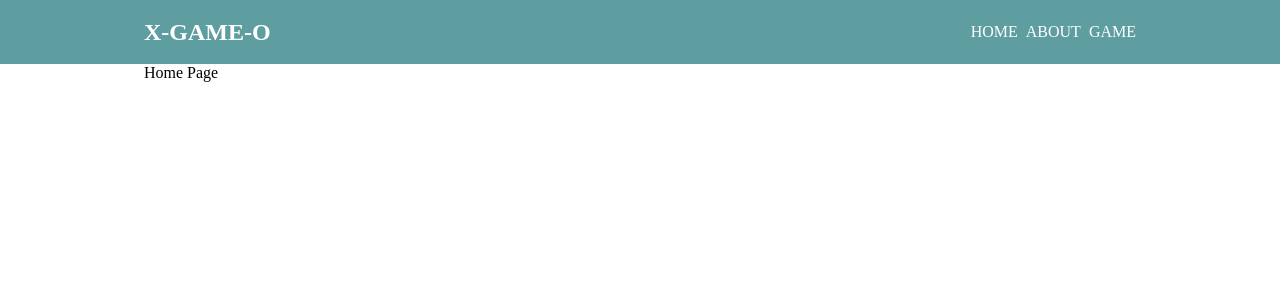
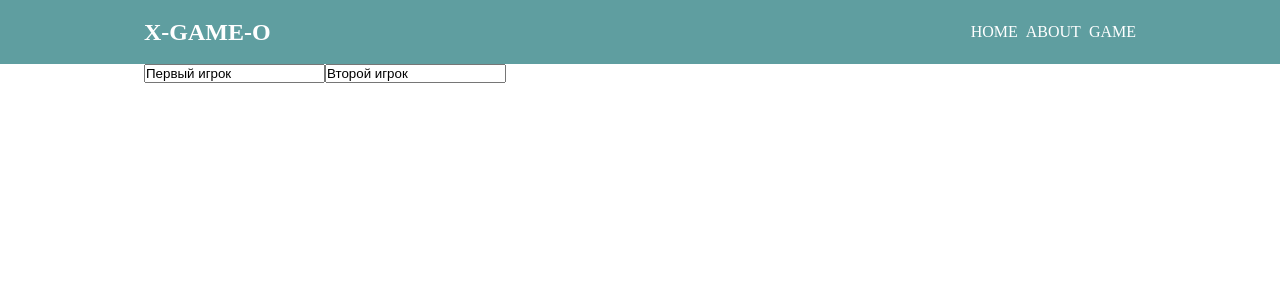
Before and after one commit to bebeto123g/x-game, a React (Create React App) app: page / in a window 1280 px wide. Shown: the top 300 px of the page. Built offline with nearby package versions, Linux system fonts and the light colour scheme.

Commit message:
set user name

```diff
--- a/src/components/GameGrid/GameGrid.tsx
+++ b/src/components/GameGrid/GameGrid.tsx
@@ -1,6 +1,6 @@
 import React, { MouseEvent } from 'react';
-import { useDispatch, useSelector } from 'react-redux';
-import { RootStateType } from '../../store';
+import { useDispatch } from 'react-redux';
+import { useAppSelector } from '../../store';
 import { setCell } from '../../store/game/actions';
 import './GameGrid.scss';
 
@@ -8,7 +8,7 @@ import './GameGrid.scss';
 //
 
 const GameGrid = () => {
-    const { game, users } = useSelector((state: RootStateType) => state);
+    const { game, users } = useAppSelector((state) => state);
     const dispatch = useDispatch();
 
     const clickHandler = (event: MouseEvent<HTMLDivElement>) => {
--- /dev/null
+++ b/src/components/InputNamePlayer/InputNamePlayer.scss
@@ -0,0 +1,3 @@
+.input-player {
+
+}
--- /dev/null
+++ b/src/components/InputNamePlayer/InputNamePlayer.tsx
@@ -0,0 +1,23 @@
+import React, { FC, FocusEvent } from 'react';
+import './InputNamePlayer.scss';
+
+interface InputNamePlayerType {
+    name: string;
+    id: 0 | 1;
+    callback: (e: FocusEvent<HTMLInputElement>) => void;
+}
+
+const InputNamePlayer: FC<InputNamePlayerType> = ({ name, id, callback }) => {
+    return (
+        <input
+            className="input-player"
+            type="text"
+            name={String(id)}
+            id={String(id)}
+            defaultValue={name}
+            onBlur={callback}
+        />
+    );
+};
+
+export default InputNamePlayer;
--- a/src/store/game/actions.tsx
+++ b/src/store/game/actions.tsx
@@ -9,7 +9,7 @@ type GameSetStepProps = {
 };
 
 type GameThunkActionType = ThunkAction<void, RootStateType, any, GameActionsType>;
-// type GameThunkAction = ThunkAction<Promise<void>, RootStateType, "extraArguments", any>; для async await dispatch
+// type GameThunkAction = ThunkAction<Promise<void>, RootStateType, "extraArguments", GameActionsType>; для async await dispatch
 
 export const setCell = (id: string, value: 0 | 1): GameThunkActionType => {
     return (dispatch, getState) => {
--- a/src/store/users/actions.tsx
+++ b/src/store/users/actions.tsx
@@ -1,5 +1,9 @@
 import { UsersTypes } from './reducer';
 
-
-export const setUser = (id: 0 | 1, name: string, color?: string, ) => ({ type: UsersTypes.set, name, color, id });
+export const setUser = (id: 0 | 1, name: string, color?: string) => ({
+    type: UsersTypes.set,
+    name,
+    color,
+    id,
+});
 export const setNameUser = () => ({ type: UsersTypes.setName });
--- a/src/store/users/reducer.tsx
+++ b/src/store/users/reducer.tsx
@@ -4,8 +4,8 @@ import * as actions from './actions';
 type GametActionsType = GetActionsType<typeof actions>;
 
 const initState = [
-    { name: 'Первый игрок', color: 'orange', id: 0 },
-    { name: 'Второй игрок', color: 'green', id: 1 },
+    { name: 'Первый игрок', color: 'orange', id: 0 as 0 | 1 },
+    { name: 'Второй игрок', color: 'green', id: 1 as 0 | 1 },
 ];
 
 // имена нужно будет записывать вначале, так же можно будет выбрать цвет
@@ -34,11 +34,10 @@ export function usersReducer(state = initState, action: GametActionsType): typeo
                 ...state[action.id],
                 name: action.name,
                 color: action.color || newState[action.id].color,
-            }
+            };
 
-            return [ ...newState];
+            return [...newState];
         }
-
 
         case UsersTypes.setName:
             return { ...initState };
--- a/src/views/Home.tsx
+++ b/src/views/Home.tsx
@@ -1,9 +1,33 @@
-import React from 'react';
+import React, { useCallback, FocusEvent } from 'react';
+import InputNamePlayer from '../components/InputNamePlayer/InputNamePlayer';
+import { useAppSelector } from '../store';
+import { useDispatch } from 'react-redux';
+import { setUser } from '../store/users/actions';
 
 const Home = () => {
+    const users = useAppSelector((state) => state.users);
+    const dispatch = useDispatch();
+
+    const handlerName = useCallback(
+        (e: FocusEvent<HTMLInputElement>) => {
+            const value = e.target.value;
+            const id = Number(e.target.id);
+            if (id !== 0 && id !== 1) {
+                throw new Error('ошибка id');
+            }
+            if (value === users[id].name) {
+                return;
+            }
+
+            dispatch(setUser(id, value));
+        },
+        [users]
+    );
+
     return (
         <>
-            Home Page
+            <InputNamePlayer name={users[0].name} id={0} callback={handlerName} />
+            <InputNamePlayer name={users[1].name} id={1} callback={handlerName} />
         </>
     );
 };
```
